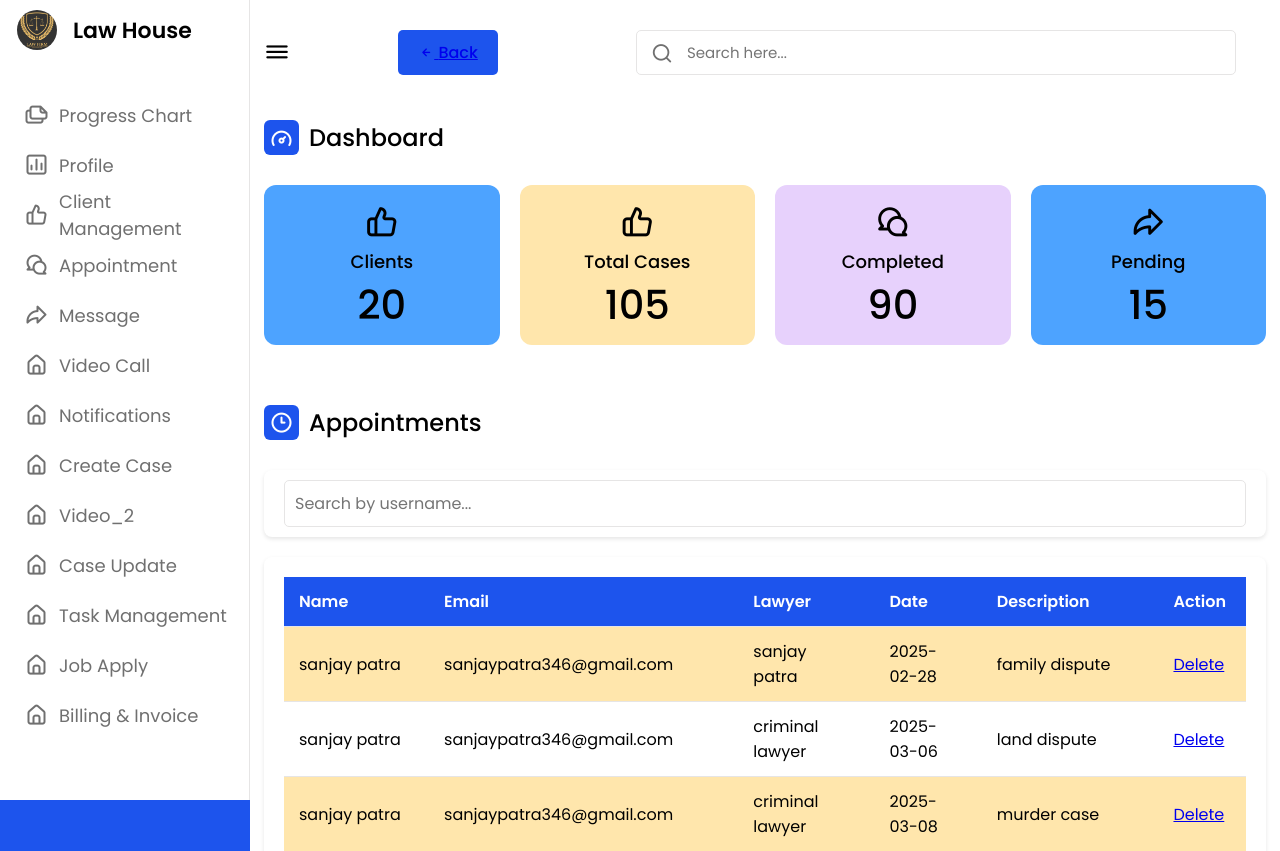
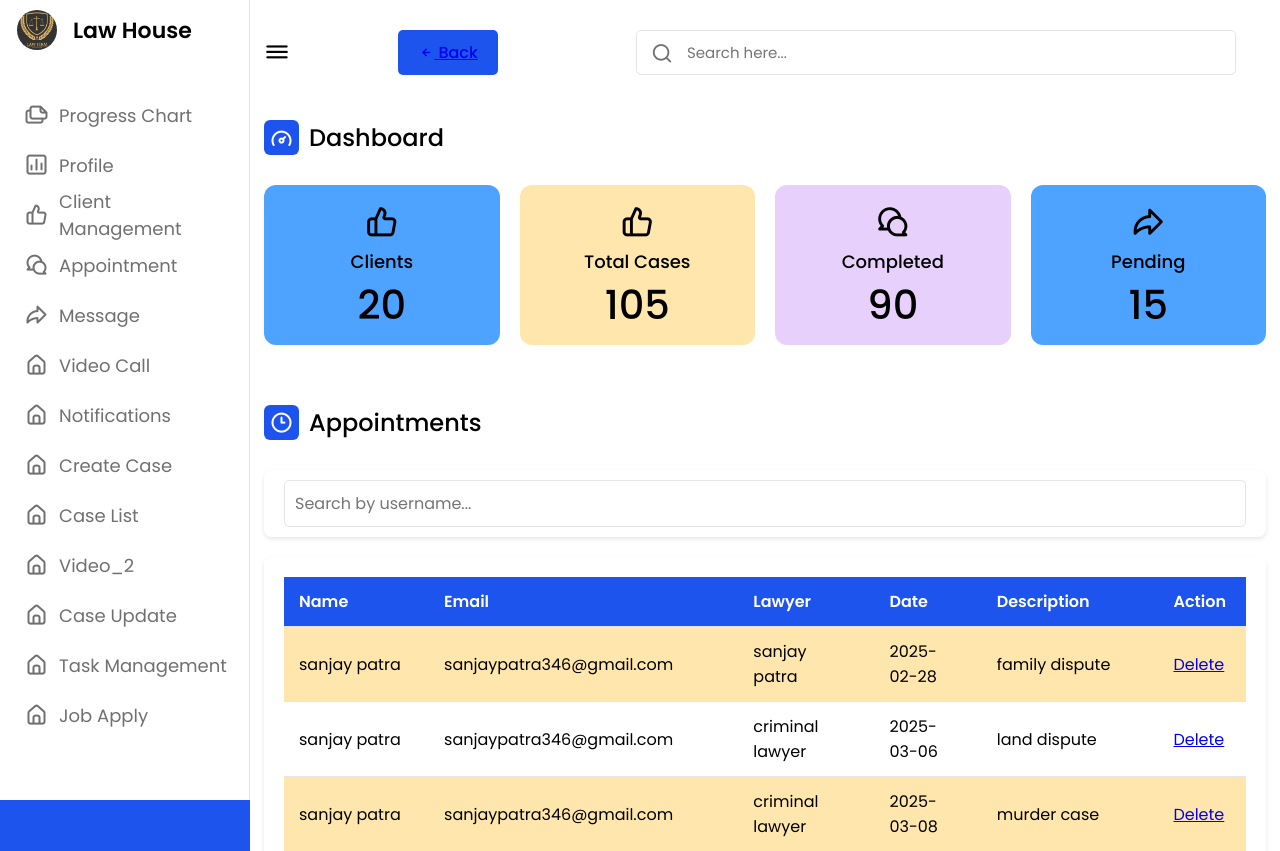
Before and after one commit to Sidharth-216/Sivini_law_house, a Flask app: page /new_dashboard in a window 1280 px wide. Shown: the top 851 px of the page. Run offline with Flask 3, Linux system fonts and the light colour scheme; data comes from the database, SQL or seed files in the repository.

Commit message:
Update new_dashboard.html

```diff
--- a/templates/new_dashboard.html
+++ b/templates/new_dashboard.html
@@ -214,6 +214,10 @@
                 <li><a href="{{ url_for('create_case') }}">
                     <i class="uil uil-estate"></i>
                     <span class="link-name">Create Case</span>
+                </a></li>
+                <li><a href="{{ url_for('case_list') }}">
+                    <i class="uil uil-estate"></i>
+                    <span class="link-name">Case List</span>
                 </a></li>
                 <li><a href="{{ url_for('create_room_2') }}">
                     <i class="uil uil-estate"></i>
```
